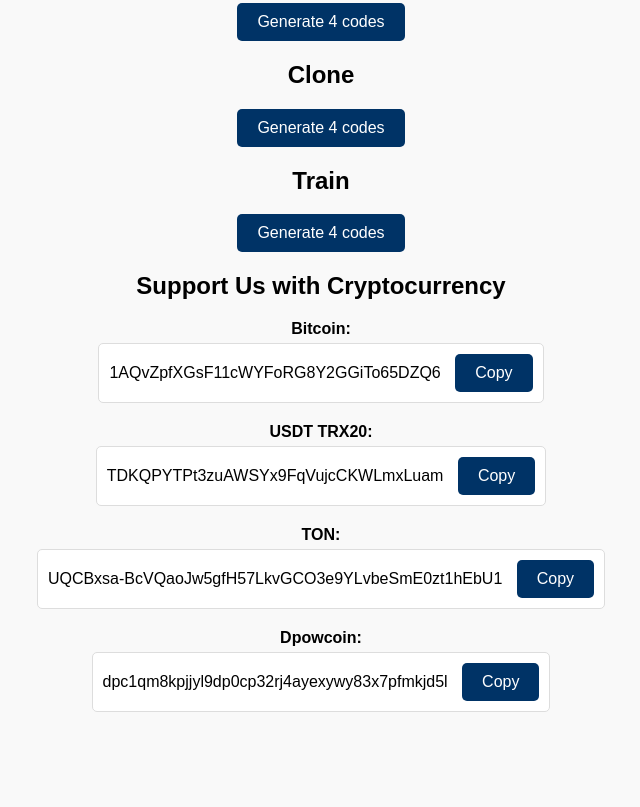
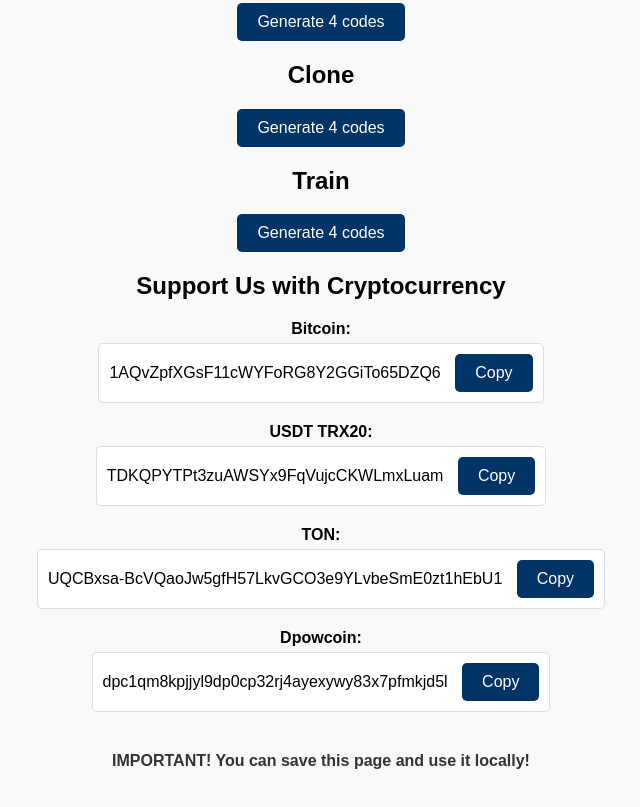
Before and after one commit to completelybaldhamster/completelybaldhamster.github.io, a plain HTML site: page index.html in a window 1280 px wide. Shown: the part 307-1114 px from the top of the page, without its empty margins (319-959 px from the left). Before the commit the page ends 1067 px from the top, so only its background shows below. Drawn offline with Linux system fonts and the light colour scheme; no server answers.

Commit message:
Update index.html

```diff
--- a/index.html
+++ b/index.html
@@ -97,6 +97,11 @@
             background-color: #fff;
             text-align: center;
         }
+        .info-section {
+            margin-top: 40px;
+            font-size: 16px;
+            color: #333;
+        }
     </style>
 </head>
 <body>
@@ -180,6 +185,10 @@
                 <button class="copy-button" data-code="dpc1qm8kpjjyl9dp0cp32rj4ayexywy83x7pfmkjd5l">Copy</button>
             </div>
         </div>
+    </div>
+
+    <div class="info-section">
+        <strong><p>IMPORTANT! You can save this page and use it locally!</p></strong>
     </div>
 
     <script>
```
